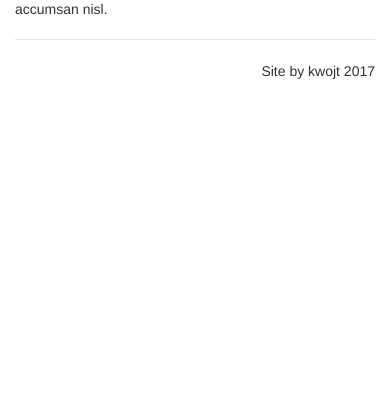
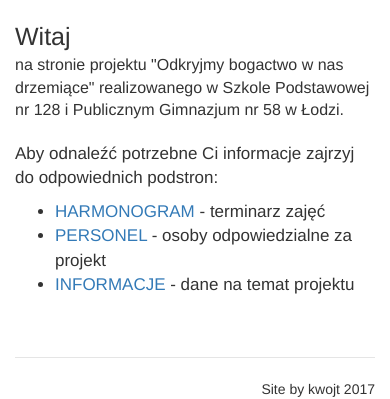
Before and after one commit to kwojt/ws-bogactwo, a PHP site: page /index.php in a window 390 px wide; the page is wider, and only the part inside the window is pictured. Shown: the part 675-1074 px from the top of that part. Before the commit the page ends 754 px from the top of that part, so only its background shows below. Run offline with PHP 8.4, Linux system fonts and the light colour scheme.

Commit message:
Main site

```diff
--- /dev/null
+++ b/glowna.html
@@ -0,0 +1,15 @@
+<div class="row">
+	<div class="col-md-4"><img src="img/zsslogo.png" alt="Logo szkoły ZSS nr 4"></div>
+	<div class="col-md-8">
+		<p class="lead"><span style="font-size: 25px;">Witaj</span><br>na stronie projektu "Odkryjmy bogactwo w nas drzemiące" realizowanego
+			w Szkole Podstawowej nr 128 i Publicznym Gimnazjum nr 58 w Łodzi.</p>
+		<p style="font-size: 17px; margin-top: 0;">
+			Aby odnaleźć potrzebne Ci informacje zajrzyj do odpowiednich podstron:<br>
+			<ul style="font-size: 17px;">
+				<li><a href="?harmonogram">HARMONOGRAM</a> - terminarz zajęć</li>
+				<li><a href="?personel">PERSONEL</a> - osoby odpowiedzialne za projekt</li>
+				<li><a href="?informacje">INFORMACJE</a> - dane na temat projektu</li>
+			</ul>
+		</p>
+	</div>
+</div>
--- a/index.php
+++ b/index.php
@@ -27,20 +27,26 @@
 				<span id="biger">Odkryjmy bogactwo w nas drzemiące </span><br>w Szkole Podstawowej nr 128 i Publicznym Gimnazjum nr 58 w Łodzi
 			</div>
 		</div>
-		<nav class="container-fluid">
+		<nav class="container-fluid hidden-xs">
 			<ul>
-				<a href="?"><li <?php if(empty($_GET) || isset($_GET["aktualnosci"])) echo 'class="active"'; ?>>AKTUALNOŚCI</li></a>
-				<a href="#nav"><li <?php if(isset($_GET["harmonogram"])) echo 'class="active"'; ?>>HARMONOGRAM</li></a>
+				<a href="?"><li <?php if(empty($_GET) || isset($_GET["glowna"])) echo 'class="active"'; ?>>GŁÓWNA</li></a>
+				<a href="?harmonogram"><li <?php if(isset($_GET["harmonogram"])) echo 'class="active"'; ?>>HARMONOGRAM</li></a>
+				<a href="?personel"><li <?php if(isset($_GET["personel"])) echo 'class="active"'; ?>>PERSONEL</li></a>
+				<a href="?informacje"><li <?php if(isset($_GET["informacje"])) echo 'class="active"'; ?>>INFORMACJE</li></a>
+			</ul>
+		</nav>
+		<nav id ="mobile-nav" class="container-fluid visible-xs">
+			<ul>
+				<a href="?"><li <?php if(empty($_GET) || isset($_GET["glowna"])) echo 'class="active"'; ?>>GŁÓWNA</li></a>
+				<a href="?harmonogram"><li <?php if(isset($_GET["harmonogram"])) echo 'class="active"'; ?>>HARMONOGRAM</li></a>
 				<a href="?personel"><li <?php if(isset($_GET["personel"])) echo 'class="active"'; ?>>PERSONEL</li></a>
 				<a href="?informacje"><li <?php if(isset($_GET["informacje"])) echo 'class="active"'; ?>>INFORMACJE</li></a>
 			</ul>
 		</nav>
 		<main class="container">
 			<?php
-			if(empty($_GET) || isset($_GET["aktualnosci"])) {
-				echo ("Aliquam erat volutpat.  Nunc eleifend leo vitae magna.  In id erat non orci commodo lobortis.  Proin neque massa, cursus ut, gravida ut, lobortis eget, lacus.  Sed diam.  Praesent fermentum tempor tellus.  Nullam tempus.  Mauris ac felis vel velit tristique imperdiet.  Donec at pede.  Etiam vel neque nec dui dignissim bibendum.  Vivamus id enim.  Phasellus neque orci, porta a, aliquet quis, semper a, massa.  Phasellus purus.  Pellentesque tristique imperdiet tortor.  Nam euismod tellus id erat.
-
-				   Lorem ipsum dolor sit amet, consectetuer adipiscing elit.  Donec hendrerit tempor tellus.  Donec pretium posuere tellus.  Proin quam nisl, tincidunt et, mattis eget, convallis nec, purus.  Cum sociis natoque penatibus et magnis dis parturient montes, nascetur ridiculus mus.  Nulla posuere.  Donec vitae dolor.  Nullam tristique diam non turpis.  Cras placerat accumsan nulla.  Nullam rutrum.  Nam vestibulum accumsan nisl.");
+			if(empty($_GET) || isset($_GET["glowna"])) {
+				include("glowna.html");
 			}
 
 			else if(isset($_GET["personel"])) {
```
